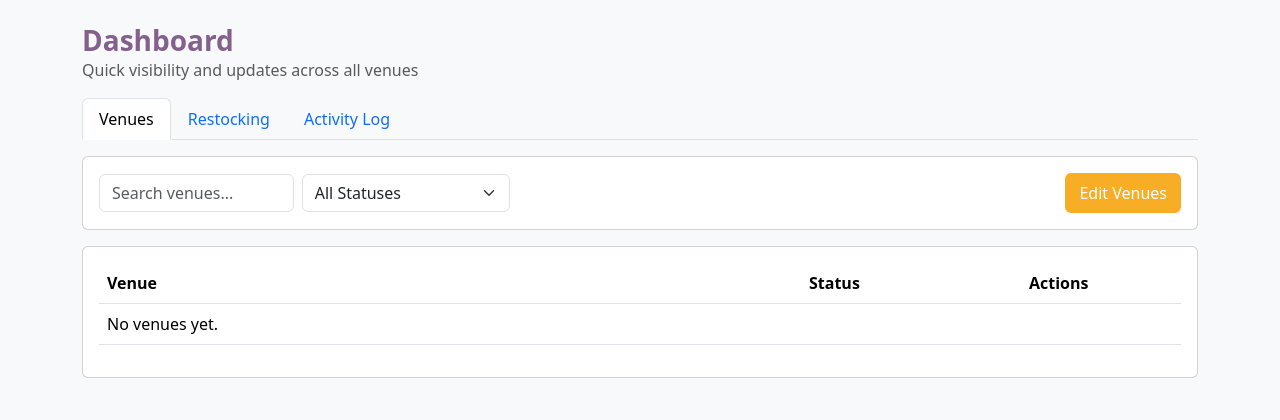
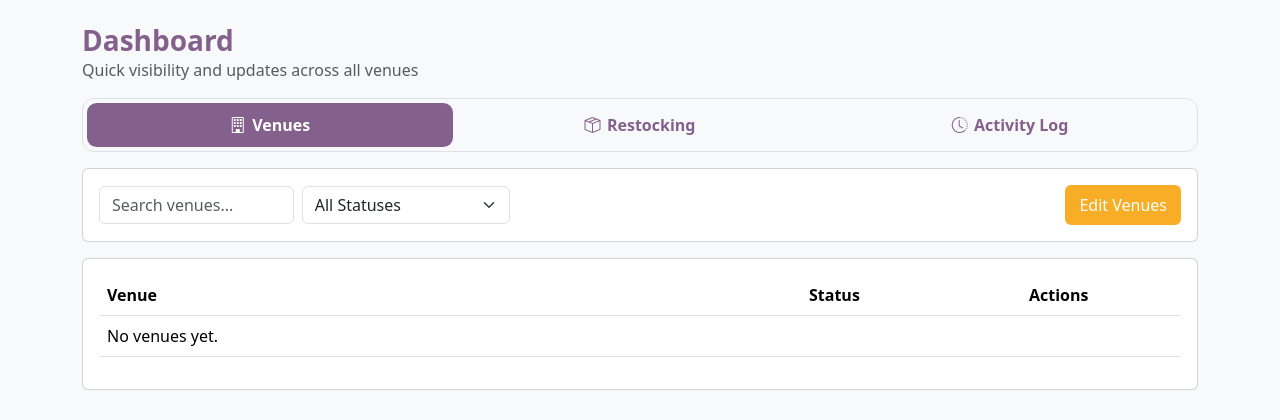
Before and after one commit to Usedpopcorn/AOLRC-Inventory-MS, a Flask app: page /dashboard in a window 1280 px wide. Shown: the part 56-476 px from the top of the page. Run offline with Flask 3, Linux system fonts and the light colour scheme; data that the repository does not hold is empty.

Commit message:
Implement dashboard segmented tabs with updated styles and HTML structure
Added a new CSS class for dashboard segmented tabs, enhancing the layout and styling for better user experience. Updated the HTML structure to incorporate icons and improved accessibility features for tab navigation.

```diff
--- a/static/css/styles.css
+++ b/static/css/styles.css
@@ -73,6 +73,56 @@
   color: var(--aolrc-purple) !important;
 }
 
+/* Dashboard segmented tabs */
+.dash-tabs {
+  display: flex;
+  flex-wrap: nowrap;
+  background: var(--bs-tertiary-bg);
+  border: 1px solid var(--bs-border-color);
+  border-radius: 0.75rem;
+  padding: 0.25rem;
+  gap: 0.25rem;
+  overflow-x: auto;
+  scrollbar-width: thin;
+}
+.dash-tabs .nav-item {
+  flex: 1 0 120px;
+}
+.dash-tabs .nav-link {
+  width: 100%;
+  min-height: 44px;
+  display: flex;
+  align-items: center;
+  justify-content: center;
+  gap: 0.4rem;
+  border-radius: 0.6rem;
+  color: var(--aolrc-purple);
+  font-weight: 600;
+}
+.dash-tabs .nav-link.active,
+.dash-tabs .show > .nav-link {
+  background: var(--aolrc-purple);
+  color: #fff;
+}
+.dash-tabs .nav-link:focus-visible {
+  box-shadow: 0 0 0 3px rgba(132, 96, 140, 0.35);
+}
+@media (hover: hover) and (pointer: fine) {
+  .dash-tabs .nav-link:not(.active):hover {
+    background: var(--bs-secondary-bg);
+    color: var(--aolrc-purple);
+  }
+}
+@media (min-width: 768px) {
+  .dash-tabs {
+    flex-wrap: wrap;
+    overflow-x: visible;
+  }
+  .dash-tabs .nav-item {
+    flex: 1 1 180px;
+  }
+}
+
 /* Status pills (no fill, colored text) */
 .status-pill{
   display: inline-flex;
--- a/templates/dashboard.html
+++ b/templates/dashboard.html
@@ -10,18 +10,27 @@
 
 </div>
 
-<ul class="nav nav-tabs mb-3" id="dashTabs" role="tablist">
+<ul class="nav nav-pills dash-tabs mb-3" id="dashTabs" role="tablist">
   <li class="nav-item" role="presentation">
-    <button class="nav-link active" id="venues-tab" data-bs-toggle="tab" data-bs-target="#venues"
-            type="button" role="tab">Venues</button>
+    <button class="nav-link active py-2" id="venues-tab" data-bs-toggle="tab" data-bs-target="#venues"
+            type="button" role="tab">
+      <i class="bi bi-building d-none d-md-inline"></i>
+      <span>Venues</span>
+    </button>
   </li>
   <li class="nav-item" role="presentation">
-    <button class="nav-link" id="restocking-tab" data-bs-toggle="tab" data-bs-target="#restocking"
-            type="button" role="tab">Restocking</button>
+    <button class="nav-link py-2" id="restocking-tab" data-bs-toggle="tab" data-bs-target="#restocking"
+            type="button" role="tab">
+      <i class="bi bi-box-seam d-none d-md-inline"></i>
+      <span>Restocking</span>
+    </button>
   </li>
   <li class="nav-item" role="presentation">
-    <button class="nav-link" id="activity-tab" data-bs-toggle="tab" data-bs-target="#activity"
-            type="button" role="tab">Activity Log</button>
+    <button class="nav-link py-2" id="activity-tab" data-bs-toggle="tab" data-bs-target="#activity"
+            type="button" role="tab">
+      <i class="bi bi-clock-history d-none d-md-inline"></i>
+      <span>Activity Log</span>
+    </button>
   </li>
 </ul>
 
```
